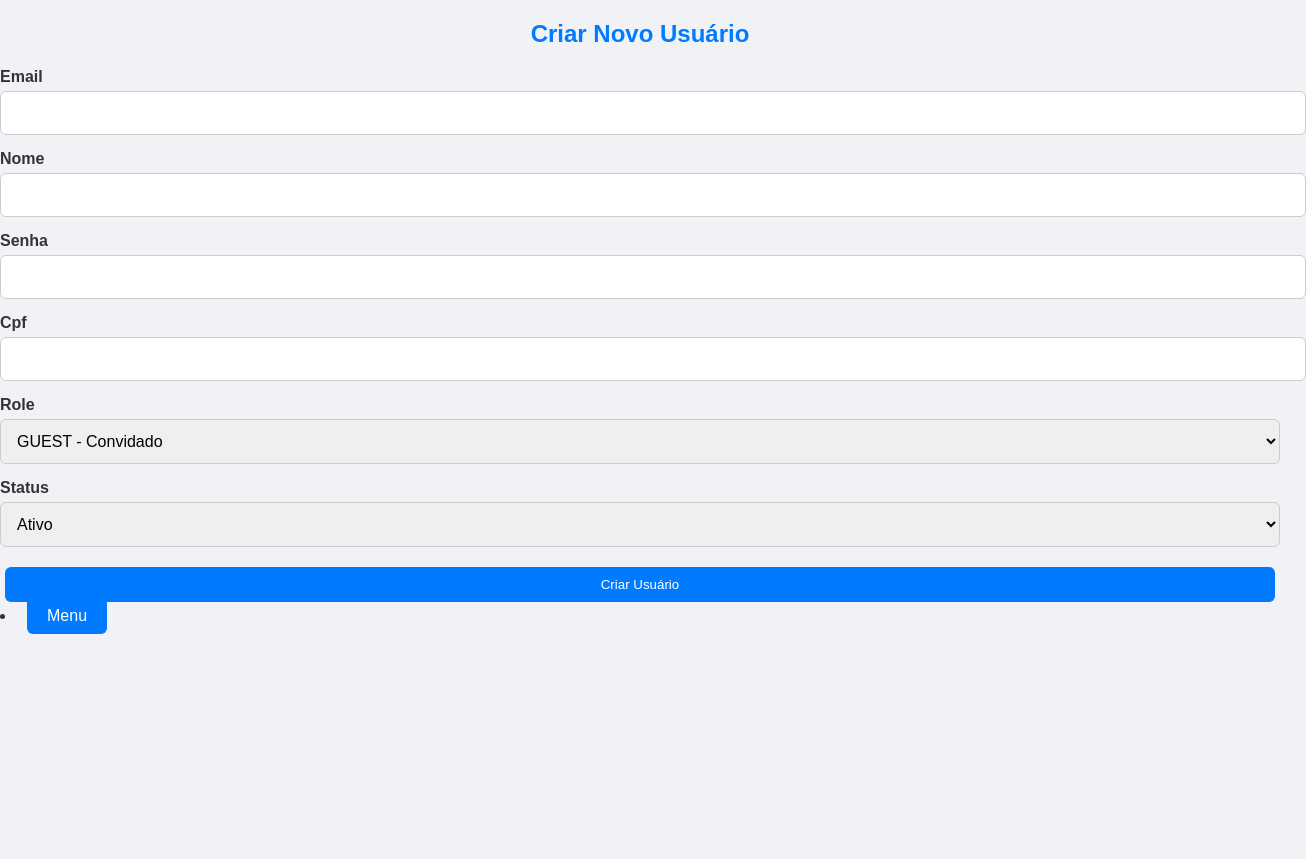
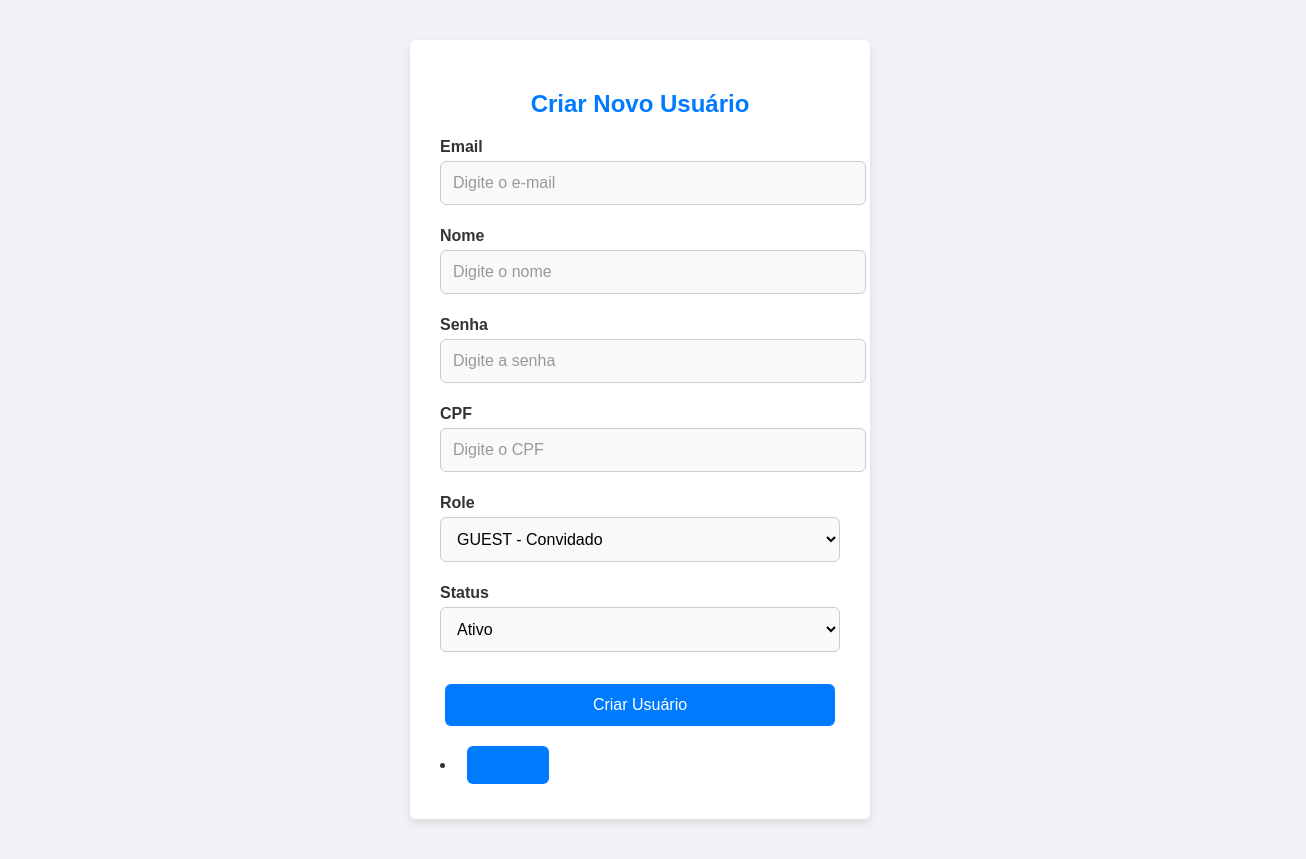
Before and after one commit to EdlaineNunes/tcc-bsi-front, a React (Create React App) app: page /users/create in a window 1280 px wide. Shown: the whole page, 1306 px wide, since content can reach past the window. Before the commit the page ends 800 px from the top, so only its background shows below. Built offline with nearby package versions, Linux system fonts and the light colour scheme.

Commit message:
style: ajusting css

```diff
--- a/src/components/styles/global.css
+++ b/src/components/styles/global.css
@@ -85,6 +85,65 @@ a:hover {
 .button-group a:hover,
 .button-group button:hover {
     background-color: var(--secondary-color);
+}
+
+/* Botões (Padrão Global) */
+button,
+a.btn {
+    background-color: var(--button-color);
+    color: var(--text-color);
+    padding: 12px 20px;
+    margin: 5px;
+    border: none;
+    border-radius: var(--border-radius);
+    text-decoration: none;
+    transition: background-color var(--transition);
+    cursor: pointer;
+    text-align: center;
+    font-size: 16px;
+    display: inline-block;
+    min-width: 120px;
+}
+
+button:hover,
+a.btn:hover {
+    background-color: var(--button-hover-color);
+}
+
+/* Botões de sucesso e erro */
+button.success,
+a.btn.success {
+    background-color: #28a745;
+}
+
+button.success:hover,
+a.btn.success:hover {
+    background-color: #218838;
+}
+
+button.error,
+a.btn.error {
+    background-color: #dc3545;
+}
+
+button.error:hover,
+a.btn.error:hover {
+    background-color: #c82333;
+}
+
+/* Botões menores para ações específicas */
+button.small,
+a.btn.small {
+    padding: 8px 16px;
+    font-size: 14px;
+    min-width: 80px;
+}
+
+/* Centralização de botão */
+.button-group,
+.back-link {
+    text-align: center;
+    margin: 20px 0;
 }
 
 /* Tabelas */
@@ -234,3 +293,331 @@ input::placeholder {
     margin: 20px 0;
     text-align: center;
 }
+
+/* Ações na tabela */
+.action-buttons {
+    display: flex;
+    gap: 10px;
+    justify-content: center;
+}
+
+.action-buttons .btn {
+    flex: 1;
+    padding: 8px 12px;
+    margin: 2px;
+    border-radius: var(--border-radius);
+}
+
+/* Página de Upload */
+.upload-container {
+    max-width: 400px;
+    margin: 40px auto;
+    padding: 30px;
+    background-color: #fff;
+    border-radius: var(--border-radius);
+    box-shadow: 0 4px 8px rgba(0, 0, 0, 0.1);
+    text-align: center;
+}
+
+.upload-container h2 {
+    margin-bottom: 20px;
+    color: var(--primary-color);
+}
+
+.upload-container form {
+    display: flex;
+    flex-direction: column;
+    gap: 15px;
+}
+
+.upload-container input[type="file"] {
+    padding: 10px;
+    border: 1px solid #ccc;
+    border-radius: var(--border-radius);
+    background-color: var(--background-color);
+}
+
+.upload-container button {
+    width: 100%;
+    padding: 12px;
+    margin: 5px 0;
+    border-radius: var(--border-radius);
+    background-color: var(--primary-color);
+    color: var(--text-color);
+    transition: background-color var(--transition);
+}
+
+.upload-container button:hover {
+    background-color: var(--button-hover-color);
+}
+
+/* Página de Edição de Usuário */
+.edit-container {
+    max-width: 500px;
+    margin: 40px auto;
+    padding: 30px;
+    background-color: #fff;
+    border-radius: var(--border-radius);
+    box-shadow: 0 4px 8px rgba(0, 0, 0, 0.1);
+}
+
+.edit-container h2 {
+    margin-bottom: 20px;
+    color: var(--primary-color);
+    text-align: center;
+}
+
+.edit-container .message {
+    margin: 10px 0;
+    padding: 10px;
+    border-radius: var(--border-radius);
+    text-align: center;
+}
+
+.edit-container .message.error {
+    background-color: #f8d7da;
+    color: #721c24;
+}
+
+.edit-container .message.success {
+    background-color: #d4edda;
+    color: #155724;
+}
+
+.edit-container form {
+    display: flex;
+    flex-direction: column;
+    gap: 15px;
+}
+
+.edit-container label {
+    font-size: 16px;
+    margin-bottom: 5px;
+    color: #333;
+    font-weight: bold;
+}
+
+.edit-container input,
+.edit-container select {
+    padding: 12px;
+    border: 1px solid #ccc;
+    border-radius: var(--border-radius);
+    font-size: 16px;
+    width: 100%;
+    transition: border-color var(--transition);
+}
+
+.edit-container input:focus,
+.edit-container select:focus {
+    outline: none;
+    border-color: var(--primary-color);
+    box-shadow: 0 0 8px rgba(0, 123, 255, 0.4);
+}
+
+.edit-container button {
+    width: 100%;
+    padding: 12px;
+    margin-top: 15px;
+    border-radius: var(--border-radius);
+    background-color: var(--primary-color);
+    color: var(--text-color);
+    cursor: pointer;
+    transition: background-color var(--transition);
+}
+
+.edit-container button:hover {
+    background-color: var(--button-hover-color);
+}
+
+.edit-container .back-link {
+    text-align: center;
+    margin-top: 20px;
+}
+
+.edit-container .back-link a {
+    text-decoration: none;
+    color: var(--primary-color);
+    font-weight: bold;
+}
+
+/* Container da página */
+.register-container {
+    max-width: 400px;
+    margin: 0 auto;
+    padding: 20px;
+    border-radius: var(--border-radius);
+    box-shadow: 0 4px 8px rgba(0, 0, 0, 0.1);
+    background-color: var(--background-color);
+}
+
+/* Cabeçalho */
+.register-container h2 {
+    text-align: center;
+    margin-bottom: 20px;
+}
+
+/* Formulário */
+.register-container form {
+    display: flex;
+    flex-direction: column;
+    gap: 12px;
+}
+
+/* Inputs e Seleções */
+.register-container input,
+.register-container select {
+    padding: 12px;
+    border: 1px solid #ccc;
+    border-radius: var(--border-radius);
+    margin-bottom: 10px;
+    font-size: 16px;
+}
+
+/* Botão de Cadastro */
+.register-container button {
+    background-color: var(--button-color);
+    color: var(--text-color);
+    padding: 12px;
+    border: none;
+    border-radius: var(--border-radius);
+    cursor: pointer;
+    transition: background-color var(--transition);
+    font-size: 16px;
+}
+
+.register-container button:hover {
+    background-color: var(--button-hover-color);
+}
+
+/* Container da página */
+.user-create-container {
+    max-width: 400px;
+    margin: 0 auto;
+    padding: 20px;
+    border-radius: var(--border-radius);
+    box-shadow: 0 4px 8px rgba(0, 0, 0, 0.1);
+    background-color: var(--background-color);
+}
+
+/* Cabeçalho */
+.user-create-container h2 {
+    text-align: center;
+    margin-bottom: 20px;
+}
+
+/* Formulário */
+.user-create-container form {
+    display: flex;
+    flex-direction: column;
+    gap: 12px;
+}
+
+/* Inputs e Seleções */
+.user-create-container input,
+.user-create-container select {
+    padding: 12px;
+    border: 1px solid #ccc;
+    border-radius: var(--border-radius);
+    margin-bottom: 10px;
+    font-size: 16px;
+}
+
+/* Botão de Cadastro */
+.user-create-container button {
+    background-color: var(--button-color);
+    color: var(--text-color);
+    padding: 12px;
+    border: none;
+    border-radius: var(--border-radius);
+    cursor: pointer;
+    transition: background-color var(--transition);
+    font-size: 16px;
+}
+
+.user-create-container button:hover {
+    background-color: var(--button-hover-color);
+}
+
+/* Link para o Menu */
+.user-create-container a {
+    display: inline-block;
+    margin-top: 10px;
+    text-align: center;
+    color: var(--link-color);
+    text-decoration: none;
+}
+
+.user-create-container a:hover {
+    text-decoration: underline;
+}
+
+/* Atualizando o estilo da tela de criação de usuário */
+.user-create-container {
+    max-width: 400px;
+    margin: 40px auto;
+    padding: 30px;
+    border-radius: var(--border-radius);
+    box-shadow: 0 4px 8px rgba(0, 0, 0, 0.1);
+    background-color: #fff;
+}
+
+.user-create-container h2 {
+    text-align: center;
+    margin-bottom: 20px;
+    color: var(--primary-color);
+    font-size: 24px;
+    font-weight: bold;
+}
+
+/* Inputs e Seleções */
+.user-create-container input,
+.user-create-container select {
+    padding: 12px;
+    border: 1px solid #ccc;
+    border-radius: var(--border-radius);
+    margin-bottom: 10px;
+    font-size: 16px;
+    background-color: #f9f9f9;
+    transition: border-color var(--transition), background-color var(--transition);
+}
+
+.user-create-container input:focus,
+.user-create-container select:focus {
+    outline: none;
+    border-color: var(--primary-color);
+    background-color: #fff;
+    box-shadow: 0 0 8px rgba(0, 123, 255, 0.4);
+}
+
+/* Botão de Cadastro */
+.user-create-container button {
+    background-color: var(--primary-color);
+    color: var(--text-color);
+    padding: 12px;
+    border: none;
+    border-radius: var(--border-radius);
+    cursor: pointer;
+    transition: background-color var(--transition), transform var(--transition);
+    font-size: 16px;
+    margin-top: 10px;
+}
+
+.user-create-container button:hover {
+    background-color: var(--button-hover-color);
+    transform: translateY(-2px);
+}
+
+/* Link para o Menu */
+.user-create-container a {
+    display: inline-block;
+    margin-top: 15px;
+    text-align: center;
+    color: var(--primary-color);
+    text-decoration: none;
+    font-weight: bold;
+}
+
+.user-create-container a:hover {
+    text-decoration: underline;
+    color: var(--secondary-color);
+}
--- a/src/components/users/UserCreate.js
+++ b/src/components/users/UserCreate.js
@@ -1,3 +1,4 @@
+// src/components/users/UserCreate.js
 import React, { useState } from 'react';
 import axios from 'axios';
 import { Link, useNavigate } from 'react-router-dom';
@@ -9,11 +10,13 @@ const UserCreate = ({ token }) => {
   const [permissionLevel, setPermissionLevel] = useState('');
   const [cpf, setCpf] = useState('');
   const [active, setActive] = useState('');
+  const [error, setError] = useState(null);
+  const [success, setSuccess] = useState(false);
   const navigate = useNavigate();
 
   const handleSubmit = async (e) => {
     e.preventDefault();
-    console.log("TokenUserCreate :: ", token)
+    console.log("TokenUserCreate :: ", token);
     const newUser = { email, username, password, permissionLevel, cpf, active };
 
     try {
@@ -21,15 +24,17 @@ const UserCreate = ({ token }) => {
         headers: {
           "Authorization": `Bearer ${token}`
         }
-      });  // Ajuste o endpoint conforme sua API
-      navigate('/users/listAll');
+      });
+      setSuccess(true);
+      setTimeout(() => navigate('/users/listAll'), 2000); // Redireciona após 2 segundos
     } catch (error) {
       console.error('Erro ao criar usuário:', error);
+      setError('Erro ao criar usuário.');
     }
   };
 
   return (
-    <div>
+    <div className="user-create-container">
       <h2>Criar Novo Usuário</h2>
       <form onSubmit={handleSubmit}>
         <div>
@@ -39,6 +44,7 @@ const UserCreate = ({ token }) => {
             value={email}
             onChange={(e) => setEmail(e.target.value)}
             required
+            placeholder="Digite o e-mail"
           />
         </div>
         <div>
@@ -48,6 +54,7 @@ const UserCreate = ({ token }) => {
             value={username}
             onChange={(e) => setUsername(e.target.value)}
             required
+            placeholder="Digite o nome"
           />
         </div>
         <div>
@@ -57,15 +64,17 @@ const UserCreate = ({ token }) => {
             value={password}
             onChange={(e) => setPassword(e.target.value)}
             required
+            placeholder="Digite a senha"
           />
         </div>
         <div>
-          <label>Cpf</label>
+          <label>CPF</label>
           <input
             type="text"
             value={cpf}
             onChange={(e) => setCpf(e.target.value)}
             required
+            placeholder="Digite o CPF"
           />
         </div>
         <div>
@@ -77,8 +86,8 @@ const UserCreate = ({ token }) => {
           >
             <option value="GUEST">GUEST - Convidado</option>
             <option value="USER">USER - Usuário comum</option>
-            <option value="ADMIN">ADMIN - Admin do sitema</option>
-            <option value="SUPER_ADMIN">SUPER_ADMIN - SuperAdmin do sitema</option>
+            <option value="ADMIN">ADMIN - Admin do sistema</option>
+            <option value="SUPER_ADMIN">SUPER_ADMIN - SuperAdmin do sistema</option>
           </select>
         </div>
         <div>
@@ -94,9 +103,10 @@ const UserCreate = ({ token }) => {
         </div>
         <button type="submit">Criar Usuário</button>
       </form>
-      <li><Link to="/menu" >Menu</Link></li>
+      <li><Link to="/menu">Menu</Link></li>
     </div>
   );
-};
+
+}
 
 export default UserCreate;
```
Also changed, not shown: src/components/auth/Register.js (+15 -5 lines), src/components/documents/DocumentList.js (+4 -6 lines), src/components/documents/DocumentUpload.js (+5 -5 lines), src/components/users/UserEdit.js (+29 -30 lines).
